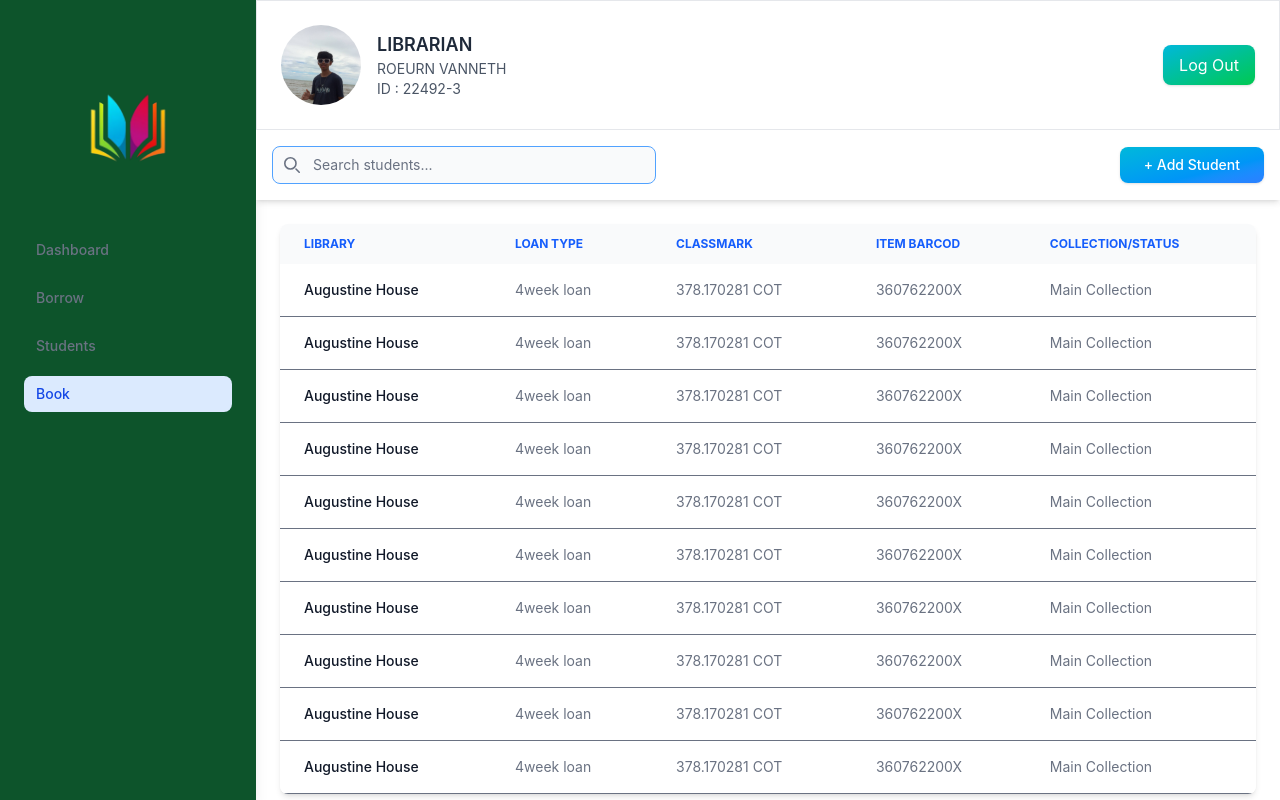
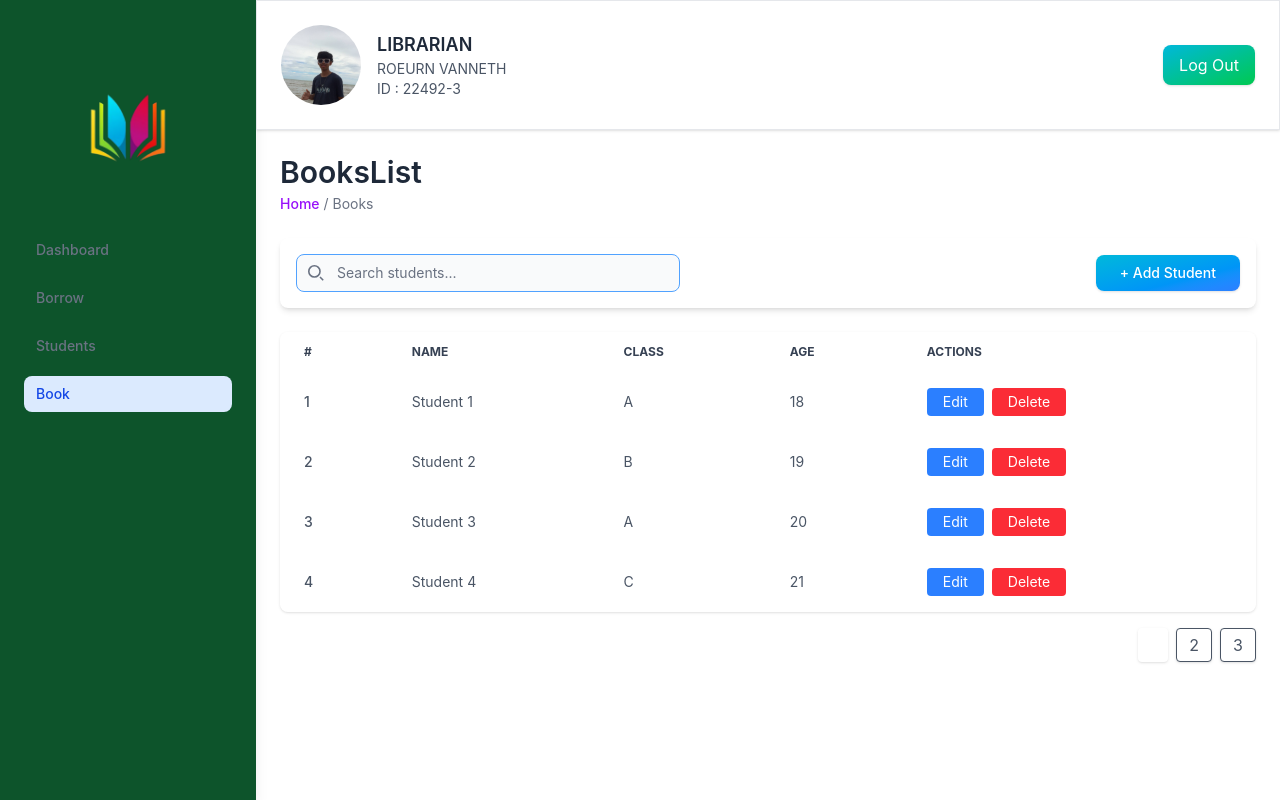
Before and after one commit to Roeurnvanneth/Project-LMS, a Vue app: page /book in a window 1280 px wide. Built offline with nearby package versions, Linux system fonts and the light colour scheme.

Commit message:
update book

```diff
--- a/src/Auth/login.vue
+++ b/src/Auth/login.vue
@@ -12,7 +12,7 @@ const handleLogin = () => {
 <template>
   <div class="relative h-full w-full flex items-center justify-center bg-gradient-to-br from-green-500 to-blue-500">
     <div class="bg-white/40 backdrop-blur-md rounded-lg p-8 flex flex-col md:flex-row w-full max-w-5xl">
-      <!-- Left Section -->
+
       <div class="w-full md:w-1/2 flex flex-col justify-center items-center space-y-6 px-6">
         <img src="../assets/Lidrary.png" alt="Logo" class="w-20 h-20" />
         <form @submit.prevent="handleLogin" class="space-y-4 h-full w-full">
@@ -45,7 +45,7 @@ const handleLogin = () => {
         </form>
       </div>
 
-      <!-- Right Section -->
+
       <div class="w-full md:w-[350px] h-full p-6 text-center border border-blue-400 rounded-md shadow-lg bg-white/60 backdrop-blur-md mt-8 md:mt-0">
         <h2 class="text-3xl font-bold text-white">Welcome to Library</h2>
         <p class="text-blue-900 font-bold text-2xl mt-5">
--- a/src/components/MonthlyChart.vue
+++ b/src/components/MonthlyChart.vue
@@ -1,4 +1,4 @@
-<!-- components/MonthlyChart.vue -->
+
 <script setup>
 import {
   Line
@@ -44,6 +44,7 @@ const chartOptions = {
   plugins: {
     legend: {
       display: false
+
     }
   },
   scales: {
--- a/src/router/index.js
+++ b/src/router/index.js
@@ -6,6 +6,7 @@ import Borrow from "@/views/Borrow.vue";
 import Student from "@/views/student.vue";
 import Login from "@/Auth/login-dasboard.vue";
 import Hero from "../Auth/login.vue";
+
 
 const routes = [
   {
@@ -42,6 +43,7 @@ const routes = [
     component: Hero,
     meta: { layout: "auth" },
   },
+
 ];
 
 const router = createRouter({
--- a/src/views/Dashboard.vue
+++ b/src/views/Dashboard.vue
@@ -3,7 +3,7 @@ import MonthlyChart from '../components/MonthlyChart.vue'
 </script>
 
 <template>
-  <div class="min-h-screen bg-gray-100 p-4">
+  <div class="min-h-screen bg-gray-200 p-4">
     <div class="mb-6">
       <h1 class="text-3xl font-semibold text-gray-800">Dashboard</h1>
       <p class="text-sm text-gray-500 mt-1">
--- a/src/views/book.vue
+++ b/src/views/book.vue
@@ -1,207 +1,139 @@
-<script setup></script>
+<script setup>
+import { ref, computed } from 'vue'
+
+// Full student data
+const students = ref([
+  { id: 1, name: 'Student 1', class: 'A', age: 18 },
+  { id: 2, name: 'Student 2', class: 'B', age: 19 },
+  { id: 3, name: 'Student 3', class: 'A', age: 20 },
+  { id: 4, name: 'Student 4', class: 'C', age: 21 },
+  { id: 5, name: 'Student 5', class: 'D', age: 22 },
+  { id: 6, name: 'Student 6', class: 'B', age: 23 },
+  { id: 7, name: 'Student 7', class: 'A', age: 24 },
+  { id: 8, name: 'Student 8', class: 'C', age: 25 },
+  { id: 9, name: 'Student 9', class: 'B', age: 26 },
+])
+
+// Search & Pagination
+const searchQuery = ref('')
+const currentPage = ref(1)
+const studentsPerPage = 4
+
+const filteredStudents = computed(() =>
+  students.value.filter((student) =>
+    student.name.toLowerCase().includes(searchQuery.value.toLowerCase())
+  )
+)
+
+const totalPages = computed(() =>
+  Math.ceil(filteredStudents.value.length / studentsPerPage)
+)
+
+const paginatedStudents = computed(() => {
+  const start = (currentPage.value - 1) * studentsPerPage
+  return filteredStudents.value.slice(start, start + studentsPerPage)
+})
+
+// Actions
+const setPage = (page) => {
+  currentPage.value = page
+}
+
+const deleteStudent = (id) => {
+  students.value = students.value.filter(student => student.id !== id)
+}
+</script>
 
 <template>
+  <div class="min-h-screen bg-gradient-to-br from-green-100 to-blue-100 p-6">
+
+    <div class="mb-6">
+      <h1 class="text-3xl font-semibold text-gray-800">BooksList</h1>
+      <p class="text-sm text-gray-500 mt-1">
+        <span class="text-purple-600 font-medium">Home</span> / Books
+      </p>
+    </div>
 
 
-  <div class="h-screen flex flex-col">
-    <div class="sticky top-0 z-10 bg-white shadow-md p-4">
-      <div
-        class="flex flex-col sm:flex-row flex-wrap items-center justify-between gap-4"
-      >
+    <div class="sticky top-0 z-10 bg-white shadow-md p-4 rounded-lg">
+      <div class="flex flex-col sm:flex-row items-center justify-between gap-4">
+
         <form class="w-full sm:w-96">
           <div class="relative">
-            <div
-              class="absolute inset-y-0 start-0 flex items-center ps-3 pointer-events-none"
-            >
-              <svg
-                class="w-4 h-4 text-gray-500"
-                xmlns="http://www.w3.org/2000/svg"
-                fill="none"
-                viewBox="0 0 20 20"
-                aria-hidden="true"
-              >
-                <path
-                  stroke="currentColor"
-                  stroke-linecap="round"
-                  stroke-linejoin="round"
-                  stroke-width="2"
-                  d="m19 19-4-4m0-7A7 7 0 1 1 1 8a7 7 0 0 1 14 0Z"
-                />
+            <div class="absolute inset-y-0 start-0 flex items-center ps-3 pointer-events-none">
+              <svg class="w-4 h-4 text-gray-500" fill="none" viewBox="0 0 20 20">
+                <path stroke="currentColor" stroke-width="2" d="m19 19-4-4m0-7A7 7 0 1 1 1 8a7 7 0 0 1 14 0Z" />
               </svg>
             </div>
             <input
+              v-model="searchQuery"
               type="search"
-              id="default-search"
-              class="block w-full ps-10 py-2 text-sm text-gray-900 border border-blue-400 rounded-lg bg-gray-50 focus:ring-blue-500 focus:border-blue-500"
               placeholder="Search students..."
-              required
+              class="w-full ps-10 py-2 text-sm text-gray-900 border border-blue-400 rounded-lg bg-gray-50 focus:ring-blue-500 focus:border-blue-500"
             />
           </div>
         </form>
 
-        <button
-          class="inline-flex cursor-pointer items-center justify-center px-6 py-2 text-sm font-medium text-white bg-gradient-to-br from-cyan-500 to-blue-500 rounded-lg shadow hover:from-cyan-600 hover:to-blue-600 focus:outline-none focus:ring-4 focus:ring-cyan-300 transition"
-        >
+
+        <button class="inline-flex items-center justify-center px-6 py-2 text-sm font-medium text-white bg-gradient-to-br from-cyan-500 to-blue-500 rounded-lg shadow hover:from-cyan-600 hover:to-blue-600 focus:ring-4 focus:ring-cyan-300 transition">
           + Add Student
         </button>
       </div>
     </div>
-    <div class="overflow-x-auto relative shadow-md p-6 sm:rounded-lg mb-8">
-      <div class="overflow-x-auto relative shadow-md sm:rounded-lg">
-        <table
-          class="w-full text-sm text-left text-gray-500 dark:text-gray-400"
-        >
-          <thead
-            class="text-xs text-gray-700 uppercase bg-gray-50 dark:bg-gray-700 dark:text-gray-400"
-          >
+
+
+    <div class="overflow-x-auto mt-6 rounded-lg shadow">
+      <table class="w-full text-sm text-left text-gray-600">
+        <thead class="text-xs text-gray-700 uppercase bg-white">
           <tr>
-              <th scope="col" class="px-6 py-3 text-blue-600">Library</th>
-              <th scope="col" class="px-6 py-3 text-blue-600">Loan Type</th>
-              <th scope="col" class="px-6 py-3 text-blue-600">Classmark</th>
-              <th scope="col" class="px-6 py-3 text-blue-600">Item Barcod</th>
-              <th scope="col" class="px-6 py-3 text-blue-600">
-                Collection/Status
-              </th>
+            <th class="px-6 py-3">#</th>
+            <th class="px-6 py-3">Name</th>
+            <th class="px-6 py-3">Class</th>
+            <th class="px-6 py-3">Age</th>
+            <th class="px-6 py-3">Actions</th>
           </tr>
         </thead>
         <tbody>
-            <tr
-              class="bg-white border-b dark:bg-gray-800 dark:border-gray-700 hover:bg-gray-50 dark:hover:bg-gray-600"
+          <tr v-for="student in paginatedStudents" :key="student.id" class="bg-white/50 hover:bg-white/80 transition">
+            <td class="px-6 py-4 font-medium">{{ student.id }}</td>
+            <td class="px-6 py-4">{{ student.name }}</td>
+            <td class="px-6 py-4">{{ student.class }}</td>
+            <td class="px-6 py-4">{{ student.age }}</td>
+            <td class="px-6 py-4">
+              <div class="flex gap-2">
+                <button class="px-4 py-1 text-white bg-blue-500 rounded hover:bg-blue-600">Edit</button>
+                <button
+                  @click="deleteStudent(student.id)"
+                  class="px-4 py-1 text-white bg-red-500 rounded hover:bg-red-600"
                 >
-              <td
-                class="px-6 py-4 font-medium text-gray-900 whitespace-nowrap dark:text-white"
-              >
-                Augustine House
+                  Delete
+                </button>
+              </div>
             </td>
-              <td class="px-6 py-4">4week loan</td>
-              <td class="px-6 py-4">378.170281 COT</td>
-              <td class="px-6 py-4">360762200X</td>
-              <td class="px-6 py-4">Main Collection</td>
-            </tr>
-            <tr
-              class="bg-white border-b dark:bg-gray-800 dark:border-gray-700 hover:bg-gray-50 dark:hover:bg-gray-600"
-            >
-              <td
-                class="px-6 py-4 font-medium text-gray-900 whitespace-nowrap dark:text-white"
-              >
-                Augustine House
-              </td>
-              <td class="px-6 py-4">4week loan</td>
-              <td class="px-6 py-4">378.170281 COT</td>
-              <td class="px-6 py-4">360762200X</td>
-              <td class="px-6 py-4">Main Collection</td>
-            </tr>
-            <tr
-              class="bg-white border-b dark:bg-gray-800 dark:border-gray-700 hover:bg-gray-50 dark:hover:bg-gray-600"
-            >
-              <td
-                class="px-6 py-4 font-medium text-gray-900 whitespace-nowrap dark:text-white"
-              >
-                Augustine House
-              </td>
-              <td class="px-6 py-4">4week loan</td>
-              <td class="px-6 py-4">378.170281 COT</td>
-              <td class="px-6 py-4">360762200X</td>
-              <td class="px-6 py-4">Main Collection</td>
-            </tr>
-            <tr
-              class="bg-white border-b dark:bg-gray-800 dark:border-gray-700 hover:bg-gray-50 dark:hover:bg-gray-600"
-            >
-              <td
-                class="px-6 py-4 font-medium text-gray-900 whitespace-nowrap dark:text-white"
-              >
-                Augustine House
-              </td>
-              <td class="px-6 py-4">4week loan</td>
-              <td class="px-6 py-4">378.170281 COT</td>
-              <td class="px-6 py-4">360762200X</td>
-              <td class="px-6 py-4">Main Collection</td>
           </tr>
 
-            <tr
-              class="bg-white border-b dark:bg-gray-800 dark:border-gray-700 hover:bg-gray-50 dark:hover:bg-gray-600"
-            >
-              <td
-                class="px-6 py-4 font-medium text-gray-900 whitespace-nowrap dark:text-white"
-              >
-                Augustine House
-              </td>
-              <td class="px-6 py-4">4week loan</td>
-              <td class="px-6 py-4">378.170281 COT</td>
-              <td class="px-6 py-4">360762200X</td>
-              <td class="px-6 py-4">Main Collection</td>
-            </tr>
-            <tr
-              class="bg-white border-b dark:bg-gray-800 dark:border-gray-700 hover:bg-gray-50 dark:hover:bg-gray-600"
-            >
-              <td
-                class="px-6 py-4 font-medium text-gray-900 whitespace-nowrap dark:text-white"
-              >
-                Augustine House
-              </td>
-              <td class="px-6 py-4">4week loan</td>
-              <td class="px-6 py-4">378.170281 COT</td>
-              <td class="px-6 py-4">360762200X</td>
-              <td class="px-6 py-4">Main Collection</td>
-            </tr>
-            <tr
-              class="bg-white border-b dark:bg-gray-800 dark:border-gray-700 hover:bg-gray-50 dark:hover:bg-gray-600"
-            >
-              <td
-                class="px-6 py-4 font-medium text-gray-900 whitespace-nowrap dark:text-white"
-              >
-                Augustine House
-              </td>
-              <td class="px-6 py-4">4week loan</td>
-              <td class="px-6 py-4">378.170281 COT</td>
-              <td class="px-6 py-4">360762200X</td>
-              <td class="px-6 py-4">Main Collection</td>
-            </tr>
-            <tr
-              class="bg-white border-b dark:bg-gray-800 dark:border-gray-700 hover:bg-gray-50 dark:hover:bg-gray-600"
-            >
-              <td
-                class="px-6 py-4 font-medium text-gray-900 whitespace-nowrap dark:text-white"
-              >
-                Augustine House
-              </td>
-              <td class="px-6 py-4">4week loan</td>
-              <td class="px-6 py-4">378.170281 COT</td>
-              <td class="px-6 py-4">360762200X</td>
-              <td class="px-6 py-4">Main Collection</td>
-            </tr>
-            <tr
-              class="bg-white border-b dark:bg-gray-800 dark:border-gray-700 hover:bg-gray-50 dark:hover:bg-gray-600"
-            >
-              <td
-                class="px-6 py-4 font-medium text-gray-900 whitespace-nowrap dark:text-white"
-              >
-                Augustine House
-              </td>
-              <td class="px-6 py-4">4week loan</td>
-              <td class="px-6 py-4">378.170281 COT</td>
-              <td class="px-6 py-4">360762200X</td>
-              <td class="px-6 py-4">Main Collection</td>
-            </tr>
-            <tr
-              class="bg-white border-b dark:bg-gray-800 dark:border-gray-700 hover:bg-gray-50 dark:hover:bg-gray-600"
-            >
-              <td
-                class="px-6 py-4 font-medium text-gray-900 whitespace-nowrap dark:text-white"
-              >
-                Augustine House
-              </td>
-              <td class="px-6 py-4">4week loan</td>
-              <td class="px-6 py-4">378.170281 COT</td>
-              <td class="px-6 py-4">360762200X</td>
-              <td class="px-6 py-4">Main Collection</td>
+          <tr v-if="paginatedStudents.length === 0">
+            <td colspan="5" class="text-center py-4 text-gray-500">No students found.</td>
           </tr>
         </tbody>
       </table>
     </div>
+
+
+    <div class="flex justify-end gap-2 mt-4">
+      <button
+        v-for="page in totalPages"
+        :key="page"
+        :class="[
+          'px-3 py-1 rounded shadow',
+          currentPage === page
+            ? 'bg-emerald-700 text-white'
+            : 'bg-white text-gray-600 hover:bg-gray-100 border'
+        ]"
+        @click="setPage(page)"
+      >
+        {{ page }}
+      </button>
     </div>
   </div>
-  <div>
-
-  </div>
 </template>
--- a/src/views/student.vue
+++ b/src/views/student.vue
@@ -1,86 +1,139 @@
+<script setup>
+import { ref, computed } from 'vue'
+
+// Full student data
+const students = ref([
+  { id: 1, name: 'Student 1', class: 'A', age: 18 },
+  { id: 2, name: 'Student 2', class: 'B', age: 19 },
+  { id: 3, name: 'Student 3', class: 'A', age: 20 },
+  { id: 4, name: 'Student 4', class: 'C', age: 21 },
+  { id: 5, name: 'Student 5', class: 'D', age: 22 },
+  { id: 6, name: 'Student 6', class: 'B', age: 23 },
+  { id: 7, name: 'Student 7', class: 'A', age: 24 },
+  { id: 8, name: 'Student 8', class: 'C', age: 25 },
+  { id: 9, name: 'Student 9', class: 'B', age: 26 },
+])
+
+// Search & Pagination
+const searchQuery = ref('')
+const currentPage = ref(1)
+const studentsPerPage = 4
+
+const filteredStudents = computed(() =>
+  students.value.filter((student) =>
+    student.name.toLowerCase().includes(searchQuery.value.toLowerCase())
+  )
+)
+
+const totalPages = computed(() =>
+  Math.ceil(filteredStudents.value.length / studentsPerPage)
+)
+
+const paginatedStudents = computed(() => {
+  const start = (currentPage.value - 1) * studentsPerPage
+  return filteredStudents.value.slice(start, start + studentsPerPage)
+})
+
+// Actions
+const setPage = (page) => {
+  currentPage.value = page
+}
+
+const deleteStudent = (id) => {
+  students.value = students.value.filter(student => student.id !== id)
+}
+</script>
+
 <template>
-  <div class="h-screen flex flex-col">
-    <!-- Fixed Header -->
-    <div class="sticky top-0 z-10 bg-white shadow-md p-4">
-      <div
-        class="flex flex-col sm:flex-row flex-wrap items-center justify-between gap-4"
-      >
+  <div class="min-h-screen bg-gradient-to-br from-green-100 to-blue-100 p-6">
+
+    <div class="mb-6">
+      <h1 class="text-3xl font-semibold text-gray-800">StudentList</h1>
+      <p class="text-sm text-gray-500 mt-1">
+        <span class="text-purple-600 font-medium">Home</span> / student
+      </p>
+    </div>
+
+
+    <div class="sticky top-0 z-10 bg-white shadow-md p-4 rounded-lg">
+      <div class="flex flex-col sm:flex-row items-center justify-between gap-4">
+
         <form class="w-full sm:w-96">
           <div class="relative">
-            <div
-              class="absolute inset-y-0 start-0 flex items-center ps-3 pointer-events-none"
-            >
-              <svg
-                class="w-4 h-4 text-gray-500"
-                xmlns="http://www.w3.org/2000/svg"
-                fill="none"
-                viewBox="0 0 20 20"
-                aria-hidden="true"
-              >
-                <path
-                  stroke="currentColor"
-                  stroke-linecap="round"
-                  stroke-linejoin="round"
-                  stroke-width="2"
-                  d="m19 19-4-4m0-7A7 7 0 1 1 1 8a7 7 0 0 1 14 0Z"
-                />
+            <div class="absolute inset-y-0 start-0 flex items-center ps-3 pointer-events-none">
+              <svg class="w-4 h-4 text-gray-500" fill="none" viewBox="0 0 20 20">
+                <path stroke="currentColor" stroke-width="2" d="m19 19-4-4m0-7A7 7 0 1 1 1 8a7 7 0 0 1 14 0Z" />
               </svg>
             </div>
             <input
+              v-model="searchQuery"
               type="search"
-              id="default-search"
-              class="block w-full ps-10 py-2 text-sm text-gray-900 border border-blue-400 rounded-lg bg-gray-50 focus:ring-blue-500 focus:border-blue-500"
               placeholder="Search students..."
-              required
+              class="w-full ps-10 py-2 text-sm text-gray-900 border border-blue-400 rounded-lg bg-gray-50 focus:ring-blue-500 focus:border-blue-500"
             />
           </div>
         </form>
 
-        <router-link
-          to="/login-book"
-          class="inline-flex cursor-pointer items-center justify-center px-6 py-2 text-sm font-medium text-white bg-gradient-to-br from-cyan-500 to-blue-500 rounded-lg shadow hover:from-cyan-600 hover:to-blue-600 focus:outline-none focus:ring-4 focus:ring-cyan-300 transition"
-        >
-          Add Student
-        </router-link>
+
+        <button class="inline-flex items-center justify-center px-6 py-2 text-sm font-medium text-white bg-gradient-to-br from-cyan-500 to-blue-500 rounded-lg shadow hover:from-cyan-600 hover:to-blue-600 focus:ring-4 focus:ring-cyan-300 transition">
+          + Add Student
+        </button>
       </div>
     </div>
 
-    <!-- Scrollable Table -->
-    <div class="overflow-auto flex-grow p-6">
-      <table
-        class="w-full text-sm text-left text-gray-500 shadow-md sm:rounded-lg"
-      >
-        <thead
-          class="text-xs text-gray-700 uppercase bg-gray-50 sticky top-0 z-0"
-        >
-          <tr class="bg-white border-b border-gray-200">
-            <th scope="col" class="p-4"></th>
-            <th scope="col" class="px-6 py-3 text-blue-500">Student Name</th>
-            <th scope="col" class="px-6 py-3 text-blue-500">ID Card</th>
-            <th scope="col" class="px-6 py-3 text-blue-500">Class</th>
-            <th scope="col" class="px-6 py-3 text-blue-500">TimeLine</th>
+
+    <div class="overflow-x-auto mt-6 rounded-lg shadow">
+      <table class="w-full text-sm text-left text-gray-600">
+        <thead class="text-xs text-gray-700 uppercase bg-white">
+          <tr>
+            <th class="px-6 py-3">#</th>
+            <th class="px-6 py-3">Name</th>
+            <th class="px-6 py-3">Class</th>
+            <th class="px-6 py-3">Age</th>
+            <th class="px-6 py-3">Actions</th>
           </tr>
         </thead>
+        <tbody>
+          <tr v-for="student in paginatedStudents" :key="student.id" class="bg-white/50 hover:bg-white/80 transition">
+            <td class="px-6 py-4 font-medium">{{ student.id }}</td>
+            <td class="px-6 py-4">{{ student.name }}</td>
+            <td class="px-6 py-4">{{ student.class }}</td>
+            <td class="px-6 py-4">{{ student.age }}</td>
+            <td class="px-6 py-4">
+              <div class="flex gap-2">
+                <button class="px-4 py-1 text-white bg-blue-500 rounded hover:bg-blue-600">Edit</button>
+                <button
+                  @click="deleteStudent(student.id)"
+                  class="px-4 py-1 text-white bg-red-500 rounded hover:bg-red-600"
+                >
+                  Delete
+                </button>
+              </div>
+            </td>
+          </tr>
 
-        <tbody>
-          <tr
-            v-for="i in 40"
-            :key="i"
-            class="bg-white border-b border-gray-200 hover:bg-gray-50"
-          >
-            <td class="w-4 p-4"></td>
-            <th
-              scope="row"
-              class="px-6 py-4 font-medium text-gray-900 whitespace-nowrap"
-            >
-              Student {{ i }}
-            </th>
-            <td class="px-6 py-4">STU{{ String(i).padStart(3, "0") }}</td>
-            <td class="px-6 py-4">Class {{ (i % 5) + 1 }}</td>
-            <td class="px-6 py-4">2025-06-{{ (i % 28) + 1 }}</td>
+          <tr v-if="paginatedStudents.length === 0">
+            <td colspan="5" class="text-center py-4 text-gray-500">No students found.</td>
           </tr>
         </tbody>
       </table>
     </div>
+
+
+    <div class="flex justify-end gap-2 mt-4">
+      <button
+        v-for="page in totalPages"
+        :key="page"
+        :class="[
+          'px-3 py-1 rounded shadow',
+          currentPage === page
+            ? 'bg-emerald-700 text-white'
+            : 'bg-white text-gray-600 hover:bg-gray-100 border'
+        ]"
+        @click="setPage(page)"
+      >
+        {{ page }}
+      </button>
+    </div>
   </div>
 </template>
```
Lines whose indentation alone changed are shown as unchanged.
